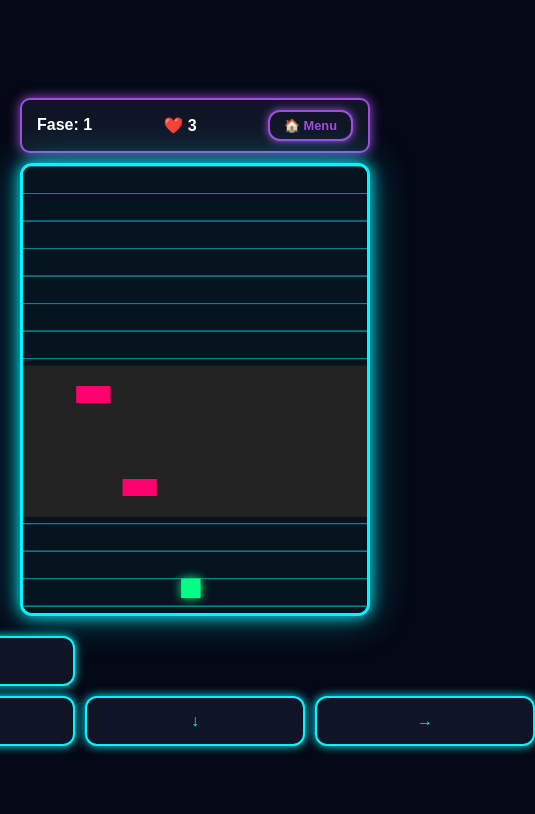
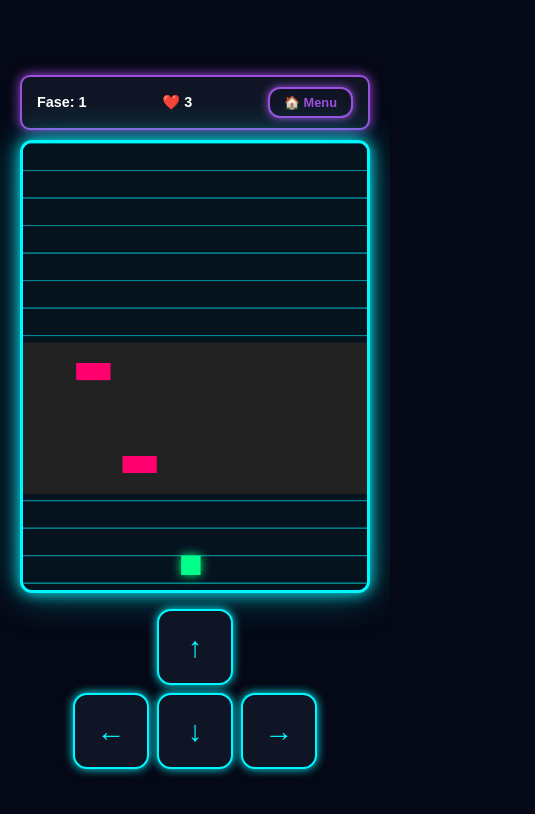
Before and after one commit to vieira-nick/Meu-jogo, a plain HTML site: page index.html in a window 390 px wide. Both pictures are taken after a click on the button "Fácil". Shown: the whole page, 535 px wide, since content can reach past the window. Drawn offline with Linux system fonts and the light colour scheme.

Commit message:
Update style.css

```diff
--- a/style.css
+++ b/style.css
@@ -123,19 +123,39 @@
     box-shadow:
         0 0 15px #00f7ff,
         0 0 40px rgba(0,247,255,.4);
+    /* Garante que o canvas nunca ultrapasse a tela */
+    max-width:100%;
 }
 /* =========================
-   MOBILE
+   CONTROLES MOBILE
+   Sempre visíveis — no desktop ficam discretos,
+   no celular ficam grandes e fáceis de tocar
 ========================= */
 #mobileControls{
-    margin-top:20px;
-    display:none;
+    margin-top:16px;
+    display:flex;
     flex-direction:column;
-    gap:10px;
+    align-items:center;
+    gap:8px;
 }
 .mobile-row{
     display:flex;
-    gap:10px;
+    gap:8px;
+}
+/* Botões direcionais */
+.mobile-row button,
+#mobileControls > button{
+    width:64px;
+    height:64px;
+    padding:0;
+    font-size:1.6rem;
+    border-radius:14px;
+    border-color:#00f7ff;
+    color:#00f7ff;
+    box-shadow:0 0 10px #00f7ff;
+    /* Área de toque maior no mobile */
+    touch-action:manipulation;
+    user-select:none;
 }
 /* =========================
    RESULTADOS
@@ -161,16 +181,33 @@
 @media(max-width:600px){
     .menu-box{
         width:100%;
+        padding:24px 16px;
+    }
+    .menu-box h1{
+        font-size:2rem;
+        text-align:center;
     }
     #hud{
         width:100%;
+        font-size:0.9rem;
     }
     #gameCanvas{
         width:100%;
         height:auto;
     }
-    #mobileControls{
-        display:flex;
+    /* Botões direcionais maiores no celular */
+    .mobile-row button,
+    #mobileControls > button{
+        width:76px;
+        height:76px;
+        font-size:1.8rem;
+    }
+    button{
+        width:100%;
+    }
+    .result-box{
+        padding:24px 16px;
+        width:100%;
     }
 }
 /* =========================
@@ -179,4 +216,6 @@
 .controls-info{
     margin-top:10px;
     color:#888;
+    text-align:center;
+    font-size:0.85rem;
 }
```
